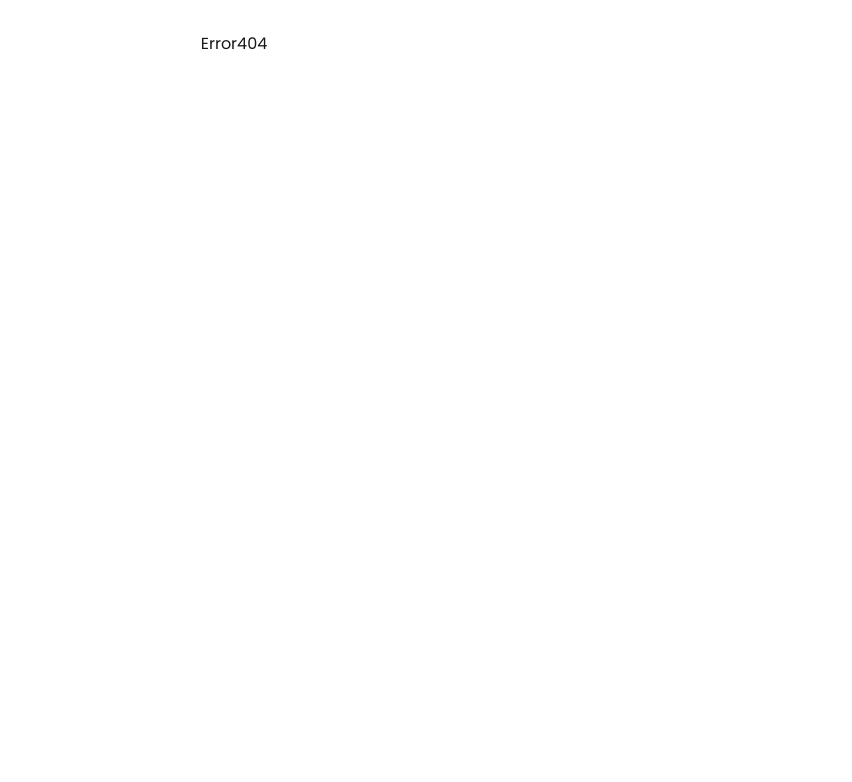
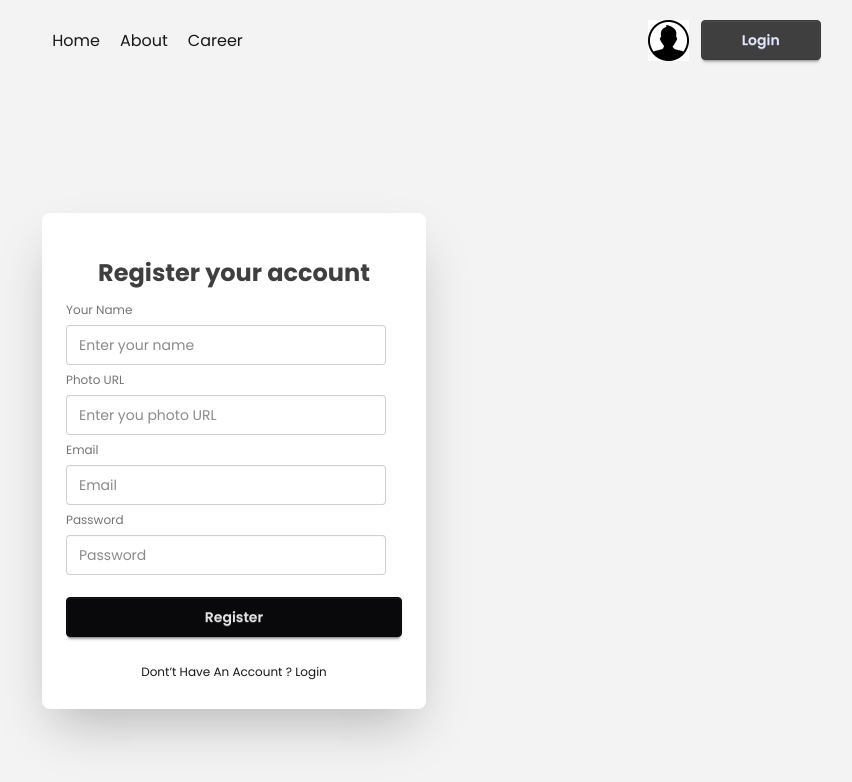
Before and after one commit to ahsanrafi501/Dragon-News-React-App-with-Firebase-Authentication, a React (Vite) app: page /auth/register in a window 1280 px wide. Shown: the top 782 px of the page, without its empty margins (406-1258 px from the left). Built offline with nearby package versions, Linux system fonts and the light colour scheme; no server answers.

Commit message:
Auth with email added

```diff
--- a/package.json
+++ b/package.json
@@ -13,6 +13,7 @@
     "@tailwindcss/vite": "^4.1.15",
     "daisyui": "^5.3.8",
     "date-fns": "^4.1.0",
+    "firebase": "^12.4.0",
     "react": "^19.1.1",
     "react-dom": "^19.1.1",
     "react-fast-marquee": "^1.6.5",
--- a/src/Components/Navbar/Navbar.jsx
+++ b/src/Components/Navbar/Navbar.jsx
@@ -1,19 +1,40 @@
-import React from 'react';
-import { NavLink } from 'react-router';
-import userImg from "../../assets/user.png"
+import { Link, NavLink } from "react-router";
+import userImg from "../../assets/user.png";
+import { AuthContext } from "../../Provider/AuthProvider";
+import { use } from "react";
 
 const Navbar = () => {
+  const { user, signOutUser } = use(AuthContext);
+
+  const handleSignOut = () => {
+    signOutUser()
+      .then((result) => {
+        console.log(result);
+      })
+      .catch((error) => {
+        console.log(error);
+      });
+  };
+
   return (
-        <div className='flex justify-between items-center'>
+    <div className="flex justify-between items-center">
       <div></div>
-            <div className='flex gap-5'>
-            <NavLink to='/'>Home</NavLink>
-            <NavLink to='/about'>About</NavLink>
-            <NavLink to='/career'>Career</NavLink>
+      <div className="flex gap-5">
+        <NavLink to="/">Home</NavLink>
+        <NavLink to="/about">About</NavLink>
+        <NavLink to="/career">Career</NavLink>
       </div>
-            <div className='flex gap-3'>
+      <div className="flex gap-3">
         <img src={userImg} alt="" />
-                <button className='btn btn-primary px-10'>Login</button>
+        {user ? (
+          <button onClick={handleSignOut} className="btn btn-primary px-10">
+            Logout
+          </button>
+        ) : (
+          <Link to={"/auth/login"}>
+            <button className="btn btn-primary px-10">Login</button>
+          </Link>
+        )}
       </div>
     </div>
   );
--- /dev/null
+++ b/src/Firebase/firebase.config.js
@@ -0,0 +1,19 @@
+// Import the functions you need from the SDKs you need
+import { initializeApp } from "firebase/app";
+// TODO: Add SDKs for Firebase products that you want to use
+// https://firebase.google.com/docs/web/setup#available-libraries
+
+// Your web app's Firebase configuration
+const firebaseConfig = {
+  apiKey: "AIzaSyDFd85pslIFHl8cuFZ-aVpOl50_LBHFtmk",
+  authDomain: "dragon-news-auth-33526.firebaseapp.com",
+  projectId: "dragon-news-auth-33526",
+  storageBucket: "dragon-news-auth-33526.firebasestorage.app",
+  messagingSenderId: "455152111439",
+  appId: "1:455152111439:web:2c11706b33b18f77df7f3a"
+};
+
+// Initialize Firebase
+const app = initializeApp(firebaseConfig);
+
+export default app;
--- /dev/null
+++ b/src/Layout/AuthenticationLayout.jsx
@@ -0,0 +1,18 @@
+import React from 'react';
+import Navbar from '../Components/Navbar/Navbar';
+import { Outlet } from 'react-router';
+
+const AuthenticationLayout = () => {
+    return (
+        <div className='bg-base-200 min-h-screen py-5'>
+            <header className='w-11/12 m-auto'>
+              <Navbar></Navbar>
+            </header>
+            <main className='w-11/12 m-auto'>
+                <Outlet></Outlet>
+            </main>
+        </div>
+    );
+};
+
+export default AuthenticationLayout;
--- /dev/null
+++ b/src/Pages/Login/Login.jsx
@@ -0,0 +1,40 @@
+import React, { use } from "react";
+import { Link } from "react-router";
+import { AuthContext } from "../../Provider/AuthProvider";
+
+const Login = () => {
+
+  const {logInWithEmail} = use(AuthContext);
+
+  const handleLoginWithEmail = e =>{
+    const email = e.target.email.value;
+    const password = e.target.password.value;
+    e.preventDefault()
+    logInWithEmail(email, password)
+    .then(result => {
+      console.log(result);
+    }).catch(error => console.log(error));
+  }
+  return (
+    <div className="flex justify-center items-center min-h-screen">
+      <div className="card bg-base-100 w-full max-w-sm shrink-0 shadow-2xl">
+        <form onSubmit={handleLoginWithEmail} className="card-body">
+            <h2 className="text-[#403F3F] font-bold text-center text-2xl pt-5">Login your account</h2>
+          <fieldset className="fieldset">
+            <label className="label">Email</label>
+            <input type="email" name="email" className="input" placeholder="Email" />
+            <label className="label">Password</label>
+            <input type="password" name="password" className="input" placeholder="Password" />
+            <div>
+              <a className="link link-hover">Forgot password?</a>
+            </div>
+            <button type="submit" className="btn btn-neutral mt-4">Login</button>
+            <p className="text-medium text-center mt-5">Dont’t Have An Account ? <Link to={'/auth/register'}>Register</Link></p>
+          </fieldset>
+        </form>
+      </div>
+    </div>
+  );
+};
+
+export default Login;
--- /dev/null
+++ b/src/Pages/Register/Register.jsx
@@ -0,0 +1,68 @@
+import React, { use } from "react";
+import { Link } from "react-router";
+import { AuthContext } from "../../Provider/AuthProvider";
+
+const Register = () => {
+
+  const {createUserWithEmail, setUser} = use(AuthContext)
+
+  const handleRegister = e =>{
+    e.preventDefault();
+
+    const name = e.target.name.value;
+    const url = e.target.url.value;
+    const email = e.target.email.value;
+    const password = e.target.password.value;
+
+    console.log({name, url, email, password})
+
+    createUserWithEmail(email, password)
+    .then(result => {
+      const user = result.user;
+      console.log(user)
+      setUser(user);
+    })
+    .catch(error => {
+      console.log(error);
+    })
+
+  }
+
+
+
+  return (
+    <div className="flex justify-center items-center min-h-screen">
+      <div className="card bg-base-100 w-full max-w-sm shrink-0 shadow-2xl">
+        <form onSubmit={handleRegister} className="card-body">
+          <h2 className="text-[#403F3F] font-bold text-center text-2xl pt-5">
+            Register your account
+          </h2>
+          <fieldset className="fieldset">
+            <label className="label">Your Name</label>
+            <input type="text" className="input" name="name" placeholder="Enter your name" required/>
+
+
+            <label className="label">Photo URL</label>
+            <input type="text" className="input" name="url" placeholder="Enter you photo URL" required/>
+
+
+            <label className="label">Email</label>
+            <input type="email" className="input" name="email" placeholder="Email" required/>
+
+            <label className="label">Password</label>
+            <input type="password" className="input" name="password" placeholder="Password" required/>
+
+
+            <button type="submit" className="btn btn-neutral mt-4">Register</button>
+            <p className="text-medium text-center mt-5">
+              Dont’t Have An Account ?{" "}
+              <Link to={"/auth/login"}>Login</Link>
+            </p>
+          </fieldset>
+        </form>
+      </div>
+    </div>
+  );
+};
+
+export default Register;
--- /dev/null
+++ b/src/Provider/AuthProvider.jsx
@@ -0,0 +1,51 @@
+import React, { createContext, useEffect, useState } from 'react';
+import { createUserWithEmailAndPassword, getAuth, onAuthStateChanged, signInWithEmailAndPassword, signOut } from "firebase/auth";
+import app from '../Firebase/firebase.config';
+
+export const AuthContext = createContext();
+const auth = getAuth(app);
+
+
+const createUserWithEmail = (email, password) => {
+  return createUserWithEmailAndPassword(auth, email, password);
+}
+
+const logInWithEmail = (email, password) =>{
+  return signInWithEmailAndPassword(auth, email, password);
+}
+
+const signOutUser = () => {
+  signOut(auth);
+}
+
+
+
+const AuthProvider = ({ children }) => {
+  const [user, setUser] = useState(null);
+  console.log(user);
+
+  useEffect(()=>{
+    const unSubscribe = onAuthStateChanged(auth, currentUser =>{
+      setUser(currentUser);
+    })
+    return () =>{
+      unSubscribe();
+    }
+  },[])
+
+  const authData = {
+    user,
+    setUser,
+    createUserWithEmail,
+    logInWithEmail,
+    signOutUser,
+  };
+
+  return (
+    <AuthContext value={authData}>
+      {children}
+    </AuthContext>
+  );
+};
+
+export default AuthProvider;
```
Also changed, not shown: src/Routes/Router.jsx (+14 -1 lines), src/main.jsx (+12 -10 lines), 1 other file (tests, documents, lock files or other folders). Lines whose indentation alone changed are shown as unchanged.
